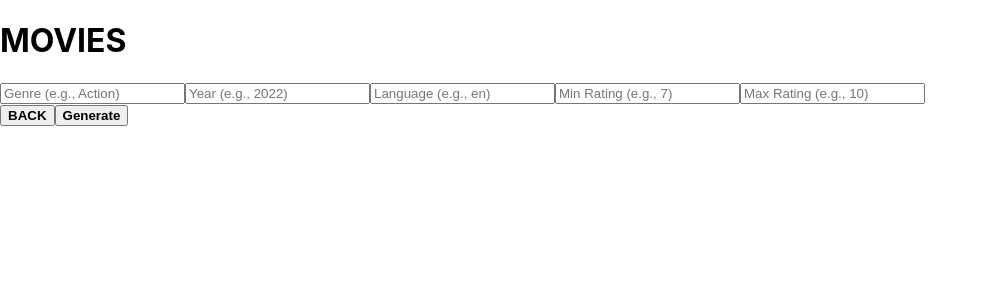
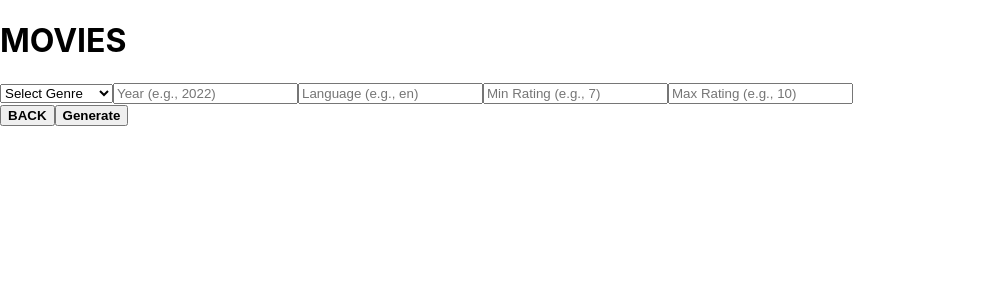
Before and after one commit to alphin-08/CineSwipe, a React (Create React App) app: page /preferencesMovies in a window 1280 px wide. Shown: the top 300 px of the page, without its empty margins (0-988 px from the left). Built offline with nearby package versions, Linux system fonts and the light colour scheme.

Commit message:
updated genre input boxes to dropdown list

```diff
--- a/src/pages/preferencesMovies.js
+++ b/src/pages/preferencesMovies.js
@@ -1,4 +1,3 @@
-
 import {useState} from "react"
 import { Link, useNavigate} from "react-router-dom";
 import './preferencesM.css';
@@ -41,19 +40,33 @@ function PreferencesMovies() {
                 <h1>MOVIES</h1>
             </div>
 
-
-            {/* <div class = "middleContainer-preferenceM">
-                <input type='text' placeholder='Genre ?'/>
-                <input type='text' placeholder='Year ?'/>
-                <input type='text' placeholder='RR ?'/>
-            </div> */}
         <div className="middleContainer-preferenceM">
-            <input
-            type="text"
-            name="genre"
-            placeholder="Genre (e.g., Action)"
-            onChange={handleInputChange}
-            />
+            <select
+          name="genre"
+          value={filters.genre}
+          onChange={handleInputChange}
+        >
+          <option value="">Select Genre</option>
+          <option value="28">Action</option>
+          <option value="12">Adventure</option>
+          <option value="16">Animation</option>
+          <option value="35">Comedy</option>
+          <option value="80">Crime</option>
+          <option value="99">Documentary</option>
+          <option value="18">Drama</option>
+          <option value="10751">Family</option>
+          <option value="14">Fantasy</option>
+          <option value="36">History</option>
+          <option value="27">Horror</option>
+          <option value="10402">Music</option>
+          <option value="9648">Mystery</option>
+          <option value="10749">Romance</option>
+          <option value="878">Science Fiction</option>
+          <option value="10770">TV Movie</option>
+          <option value="53">Thriller</option>
+          <option value="10752">War</option>
+          <option value="37">Western</option>
+        </select>
             <input
             type="text"
             name="year"
```
